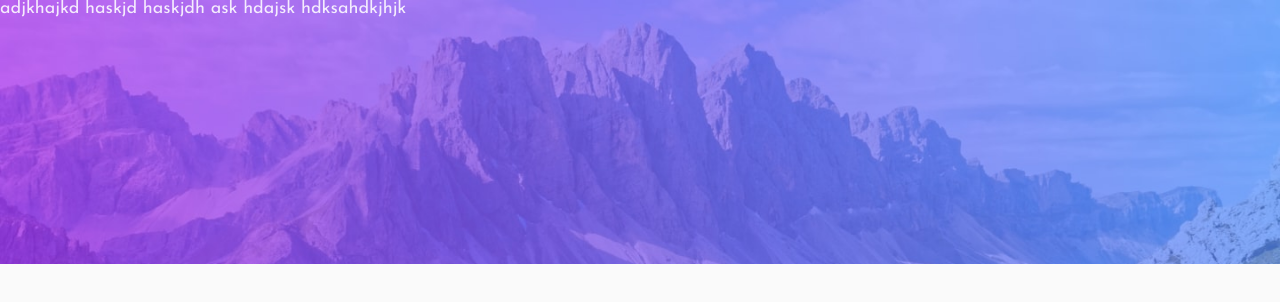
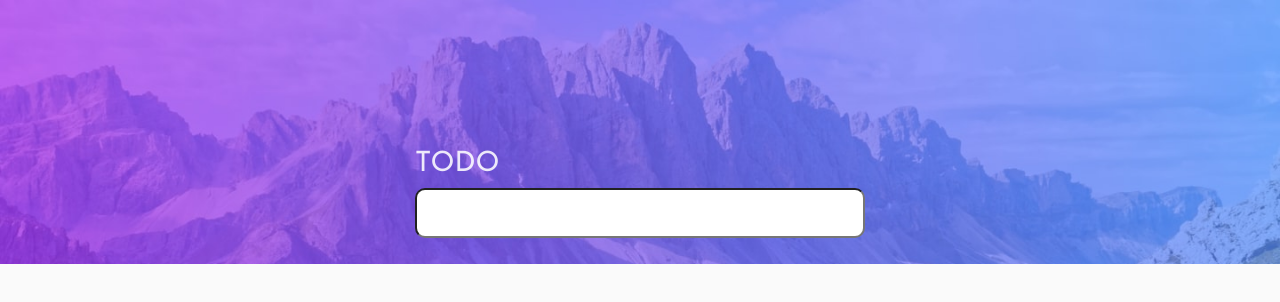
Before and after one commit to guzuro/todo-svelte-fm, a Svelte app: page / in a window 1280 px wide. Shown: the top 302 px of the page. Built offline with nearby package versions, Linux system fonts and the light colour scheme.

Commit message:
add todos list / remove todo / add todo

```diff
--- a/src/App.svelte
+++ b/src/App.svelte
@@ -1,11 +1,12 @@
 <script lang="ts">
     import Layout from "./components/Layout.svelte";
+    import Todo from "./components/Todo.svelte";
 </script>
 
 <main>
     <div class="root">
         <Layout>
-            adjkhajkd haskjd haskjdh ask hdajsk hdksahdkjhjk
+            <Todo />
         </Layout>
     </div>
 </main>
--- a/src/app.css
+++ b/src/app.css
@@ -1,4 +1,4 @@
-@import url('./assets//styles/index.css');
+@import url('./assets/styles/index.css');
 
 :root {
   font-family: JosefinSans, system-ui, Avenir, Helvetica, Arial, sans-serif;
@@ -15,14 +15,21 @@
   -moz-osx-font-smoothing: grayscale;
 }
 
+
 body {
   margin: 0;
   width: 100%;
   height: 100dvh;
 
   font-size: 18px;
+
+  box-sizing: border-box;
 }
 
 #app {
   height: 100dvh;
 }
+
+h1 {
+  margin: 0;
+}
--- /dev/null
+++ b/src/components/Todo.svelte
@@ -0,0 +1,79 @@
+<script lang="ts">
+  import { getDefaultTodo } from "../todo.factory";
+  import type { ITodo } from "../types";
+  import TodoList from "./TodoList.svelte";
+
+  let todos = $state<ITodo[]>([]);
+
+  let newTodo = $state<ITodo>({ ...getDefaultTodo() });
+
+  const handleKeyDown = (params: KeyboardEvent) => {
+    const target = params.target;
+
+    if (target instanceof HTMLInputElement) {
+      newTodo.value = target.value;
+    }
+
+    if (params.code === "Enter") {
+      todos.push(newTodo);
+
+      newTodo = { ...getDefaultTodo() };
+    }
+  };
+
+  const handleRemoveTodo = (idx: number) => {
+    todos = todos.filter((t, index) => index !== idx);
+  };
+</script>
+
+<div class="todo">
+  <div class="todo-inner">
+    <div class="todo-header">
+      <h1>TODO</h1>
+    </div>
+
+    <input
+      type="text"
+      class="todo-input"
+      bind:value={newTodo.value}
+      onkeydown={handleKeyDown}
+    />
+
+    {#if todos.length}
+      <TodoList {todos} removeTodo={handleRemoveTodo} />
+    {/if}
+  </div>
+</div>
+
+<style>
+  .todo {
+    padding: 150px 10px 0px 10px;
+  }
+
+  .todo-inner {
+    max-width: 450px;
+    width: 100%;
+    margin: 0 auto;
+  }
+
+  .todo-header {
+    margin-bottom: 10px;
+    display: flex;
+    align-items: center;
+    flex-wrap: wrap;
+
+    h1 {
+      font-size: 28px;
+    }
+  }
+
+  .todo-input {
+    height: 50px;
+    width: 100%;
+    border-radius: var(--border-radius);
+    background-color: var(--bg-card);
+    color: var(--text-primary);
+
+    padding: 5px 25px;
+  }
+</style>
--- /dev/null
+++ b/src/components/TodoList.svelte
@@ -0,0 +1,47 @@
+<script lang="ts">
+  import type { ITodo } from "../types";
+
+  const {
+    todos,
+    removeTodo,
+  }: { todos: ITodo[]; removeTodo: (idx: number) => void } = $props();
+</script>
+
+<div class="todo-list">
+  <ul class="todo-inner">
+    {#each todos as todo, i}
+      <li class="todo-item" onclick={() => removeTodo(i)}>
+        {todo.value} <button class="todo-remove">X</button>
+      </li>
+    {/each}
+  </ul>
+</div>
+
+<style>
+  .todo-list {
+    margin-top: 25px;
+  }
+
+  .todo-inner {
+    background-color: var(--bg-card);
+    border-radius: var(--border-radius);
+    box-shadow: rgba(149, 157, 165, 0.2) 0px 8px 24px;
+  }
+
+  .todo-item {
+    display: flex;
+    align-items: center;
+
+    padding: 15px 20px;
+    color: var(--text-primary);
+    border-bottom: 1px black solid;
+  }
+
+  .todo-item:last-child {
+    border-bottom: unset;
+  }
+
+  .todo-remove {
+    margin-left: auto;
+  }
+</style>
--- /dev/null
+++ b/src/todo.factory.ts
@@ -0,0 +1,8 @@
+import { type ITodo } from './types';
+
+export const getDefaultTodo = () => {
+    return {
+        value: '',
+        completed: false
+    } satisfies ITodo
+}
--- /dev/null
+++ b/src/types.ts
@@ -0,0 +1,4 @@
+export interface ITodo {
+    value: string
+    completed: boolean
+}
```
